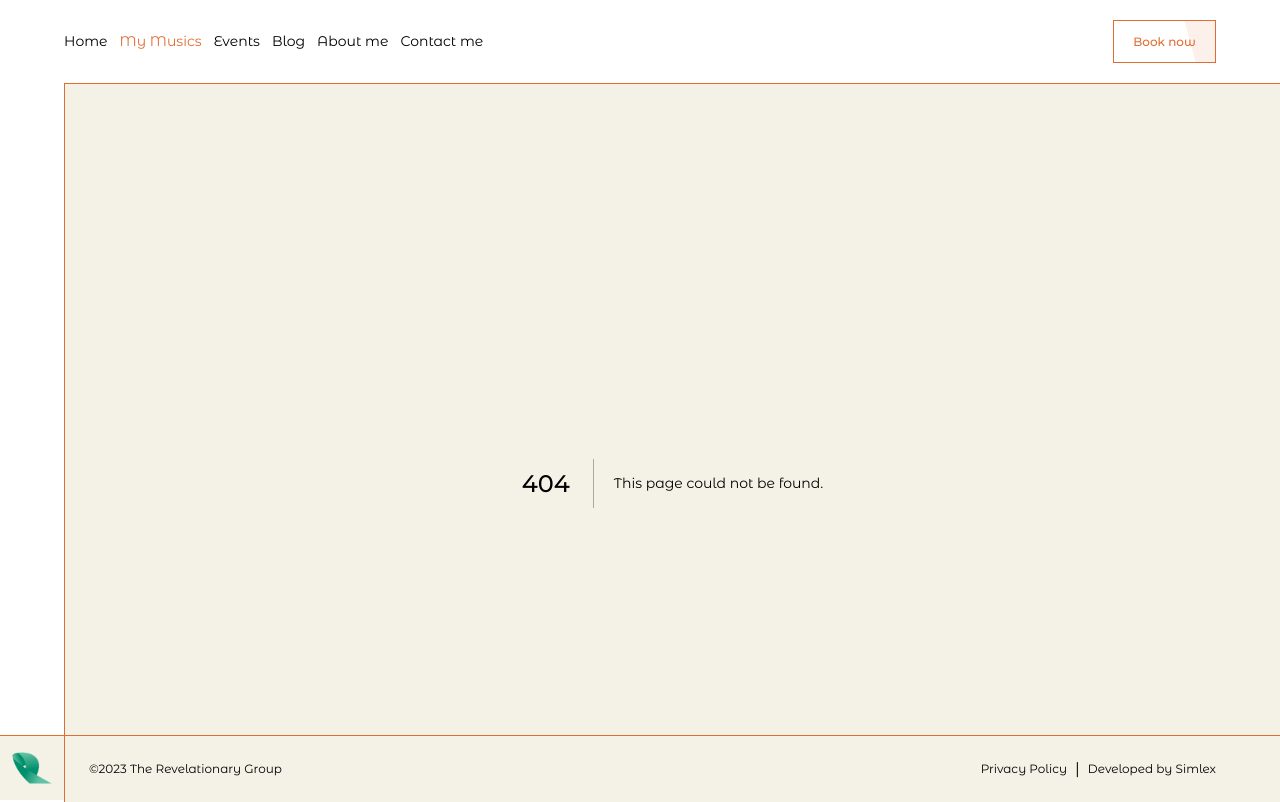
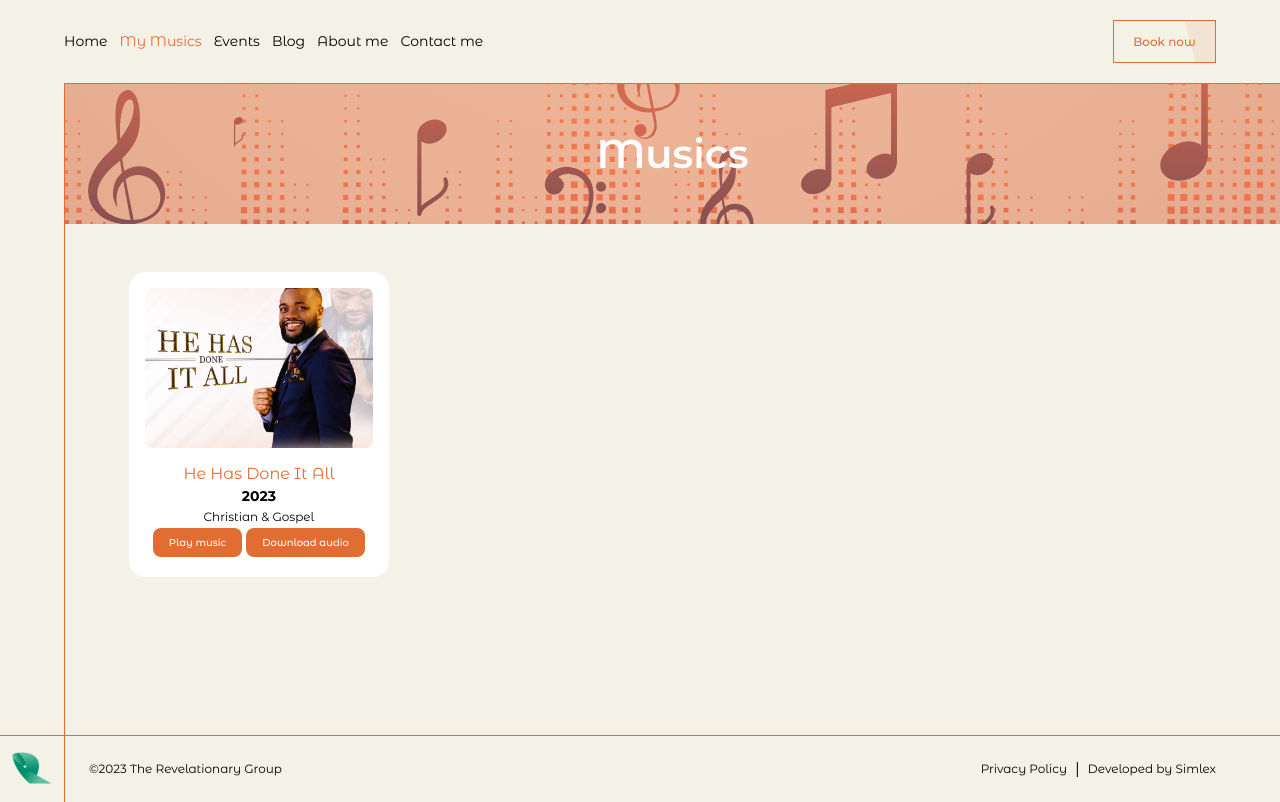
Before and after one commit to Simlex/the-revolutionary-group, a Next.js app: page /music in a window 1280 px wide. Before the commit this address had no page. Built offline with nearby package versions, Linux system fonts and the light colour scheme.

Commit message:
Created ui for musics

```diff
--- /dev/null
+++ b/components/Player.tsx
@@ -0,0 +1,32 @@
+import { useState, useRef } from "react";
+
+type PlayerProps = {
+    src: string;
+};
+
+const Player = ({ src }: PlayerProps) => {
+    const audioRef = useRef<HTMLAudioElement>(null);
+    const [playing, setPlaying] = useState(false);
+
+    const togglePlaying = () => {
+        if (!audioRef.current) return;
+        if (playing) {
+            audioRef.current.pause();
+        } else {
+            audioRef.current.play();
+        }
+        setPlaying(!playing);
+    };
+
+    return (
+        <div>
+            <audio ref={audioRef}>
+                <source src={src} type="audio/mpeg" />
+                {/* Your browser does not support the audio element. */}
+            </audio>
+            <button onClick={togglePlaying}>{playing ? "Pause music" : "Play music"}</button>
+        </div>
+    );
+};
+
+export default Player;
--- /dev/null
+++ b/src/pages/music.tsx
@@ -0,0 +1,54 @@
+import { FunctionComponent, ReactElement } from "react";
+import styles from '../styles/Music.module.scss';
+import Image from "next/image";
+import images from "../../public/images";
+import { PlayIcon } from "../../components/SVGs/SVGicons";
+import Player from "../../components/Player";
+// import DoneItAll from "../../public/musics/he_has_done_it_all.mp3";
+
+interface MusicProps {
+
+}
+
+const Music: FunctionComponent<MusicProps> = (): ReactElement => {
+    return (
+        <div className={styles.musicPage}>
+            <div className={styles.topPageArea}>
+                <div className={styles.topPageArea__image}>
+                    <Image src={images.musicBg} alt="background" />
+                </div>
+                <span>Musics</span>
+            </div>
+            <div className={styles.bodyContent}>
+                {([...Array(1)]).map((each, index) =>
+                    <div className={styles.eachMusic} key={index}>
+                        <div className={styles.eachMusic__image}>
+                            <Image src={images.He_Has_Done_It_All_Cover} alt='music cover' />
+                            {/* <div className={styles.controlArea}>
+                                <div className={styles.overlay}></div>
+                                <PlayIcon />
+                            </div> */}
+                        </div>
+                        <div className={styles.eachMusic__info}>
+                            <span>He Has Done It All</span>
+                            <h3>2023</h3>
+                            <p>Christian & Gospel</p>
+                            <div className={styles.cta}>
+                                <Player src='/musics/he_has_done_it_all.mp3' />
+                                {/* <button> */}
+                                    <a href="/musics/he_has_done_it_all.mp3" download="he_has_done_it_all.mp3">Download audio</a>
+                                {/* </button> */}
+                            </div>
+                            {/* <button>Play music</button> */}
+                            {/* <button>Pause music</button> */}
+                            <div className={styles.socials}>
+                                {/* <span>< /></span> */}
+                            </div>
+                        </div>
+                    </div>)}
+            </div>
+        </div>
+    );
+}
+
+export default Music;
--- /dev/null
+++ b/src/styles/Music.module.scss
@@ -0,0 +1,142 @@
+@import "./variables.scss";
+@import "./reuseables";
+
+.musicPage {
+
+    .topPageArea {
+        height: 140px;
+        width: 100%;
+        display: grid;
+        place-items: center;
+        background-color: $primary-color;
+        position: relative;
+        &__image {
+            width: 100%;
+            height: 100%;
+            position: absolute;
+            overflow: hidden;
+            opacity: 0.5;
+            z-index: 1;
+            img {
+                width: 100%;
+                object-fit: cover;
+                object-position: bottom -100px right 0px;
+            }
+        }
+        span {
+            font-size: $font-size-40;
+            font-weight: $fontWeight-600;
+            color: $white;
+            z-index: 2;
+        }
+    }
+
+    .bodyContent {
+        padding: $section-padding-desktop;
+        padding-top: 48px;
+        padding-bottom: 48px;
+        display: grid;
+        gap: 16px;
+        grid-template-columns: repeat(auto-fill, minmax(220px, 1fr));
+
+        @include tablet {
+            padding: $section-padding-mobile;
+            padding-top: 48px;
+            padding-bottom: 48px;
+        }
+
+        .eachMusic {
+            background-color: $white;
+            padding: 16px;
+            border-radius: 16px;
+            // border: 1px solid #000;
+            display: flex;
+            flex-direction: column;
+            align-items: center;
+            text-align: center;
+
+            &__image {
+                width: 100%;
+                height: 160px;
+                border-radius: 8px;
+                overflow: hidden;
+                position: relative;
+                @include tablet {
+                    height: 240px;
+                    img {
+                        object-position: top;
+                    }
+                }
+                &:hover {
+                    .controlArea {
+                        opacity: 1;
+                    }
+                }
+                img {
+                    object-fit: cover;
+                }
+                .controlArea {
+                    position: absolute;
+                    display: grid;
+                    place-items: center;
+                    width: 100%;
+                    height: 100%;
+                    top: 0;
+                    left: 0;
+                    z-index: 5;
+                    opacity: 0;
+                    svg {
+                        width: 32px;
+                        height: 32px;
+                        z-index: 4;
+                    }
+                    .overlay {
+                        position: absolute;
+                        width: 100%;
+                        height: 100%;
+                        top: 0;
+                        left: 0;
+                        background-color: rgba($color: #000000, $alpha: 0.5);
+                    }
+                }
+            }
+            &__info {
+                margin: 16px 0;
+                margin-bottom: 0px;
+                display: flex;
+                flex-direction: column;
+                gap: 4px;
+                span {
+                    font-size: $font-size-16;
+                    color: $primary-color;
+                }
+                h3 {
+                    font-size: $font-size-16 - 2px;
+                }
+                p {
+                    font-size: $font-size-16 - 4px;
+                }
+                .cta {
+                    display: flex;
+                    align-items: center;
+                    gap: 4px;
+                    button, a {
+                        @include small-button;
+                        padding: 8px 16px;
+                        width: fit-content;
+                        margin: 0 auto;
+                        background-color: $primary-color;
+                        border-radius: 8px;
+                        border: none;
+                        font-size: $font-size-16 - 6px;
+                        color: $white;
+                        white-space: nowrap;
+                        &:hover {
+                            color: $white;
+                        }
+                    }
+                }
+            }
+        }
+    }
+}
```
Also changed, not shown: constants/musics.tsx (added, +40 -0 lines).
